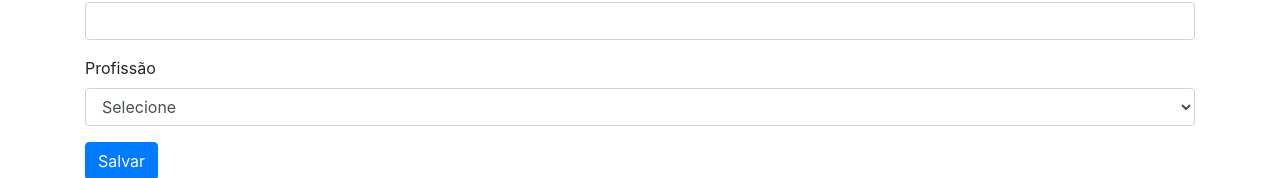
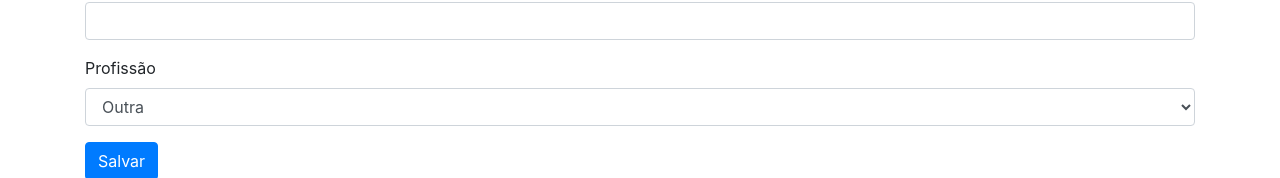
Before and after one commit to leandro-barros/primeiros-passos-angular, an Angular app: page / in a window 1280 px wide. Shown: the part 744-922 px from the top of the page. Built offline with nearby package versions, Linux system fonts and the light colour scheme.

Commit message:
12.5. Definindo o valor padrão em campos com ngModel.

```diff
--- a/src/app/formularios-validacao/formularios-validacao.component.html
+++ b/src/app/formularios-validacao/formularios-validacao.component.html
@@ -16,7 +16,7 @@
 
     <div class="form-group">
       <label class="form-control-label">Profissão</label>
-      <select class="form-control" name="profissao" ngModel>
+      <select class="form-control" name="profissao" [ngModel]="profissao">
         <option value="">Selecione</option>
         <option *ngFor="let profissao of profissoes" [value]="profissao">{{ profissao }}</option>
       </select>
--- a/src/app/formularios-validacao/formularios-validacao.component.ts
+++ b/src/app/formularios-validacao/formularios-validacao.component.ts
@@ -8,11 +8,12 @@
 })
 export class FormulariosValidacaoComponent {
 
-  profissoes = ['Programador', 'Empresário', 'Outras'];
+  profissoes = ['Programador', 'Empresário', 'Outra'];
+  profissao = 'Outra';
 
   salvar(form: NgForm) {
-    console.log(form);
-    console.log(form.value.nome); // Consegue pegar qualquer valor do formulário
+    console.log(this.profissao);
+    console.log(form.value.profissao);
   }
 
 }
```
